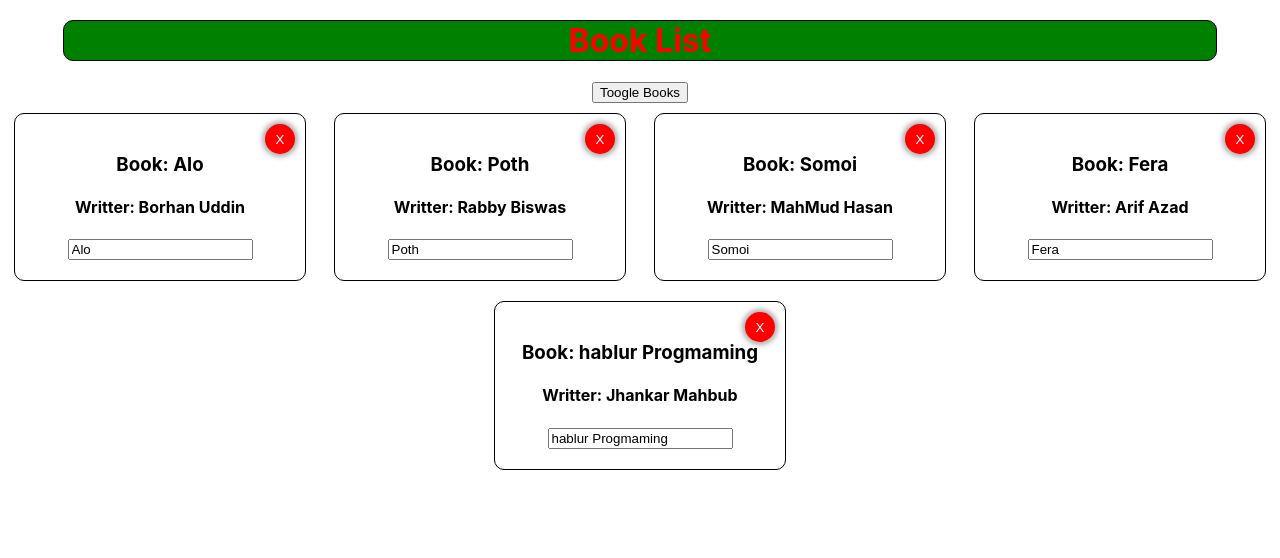
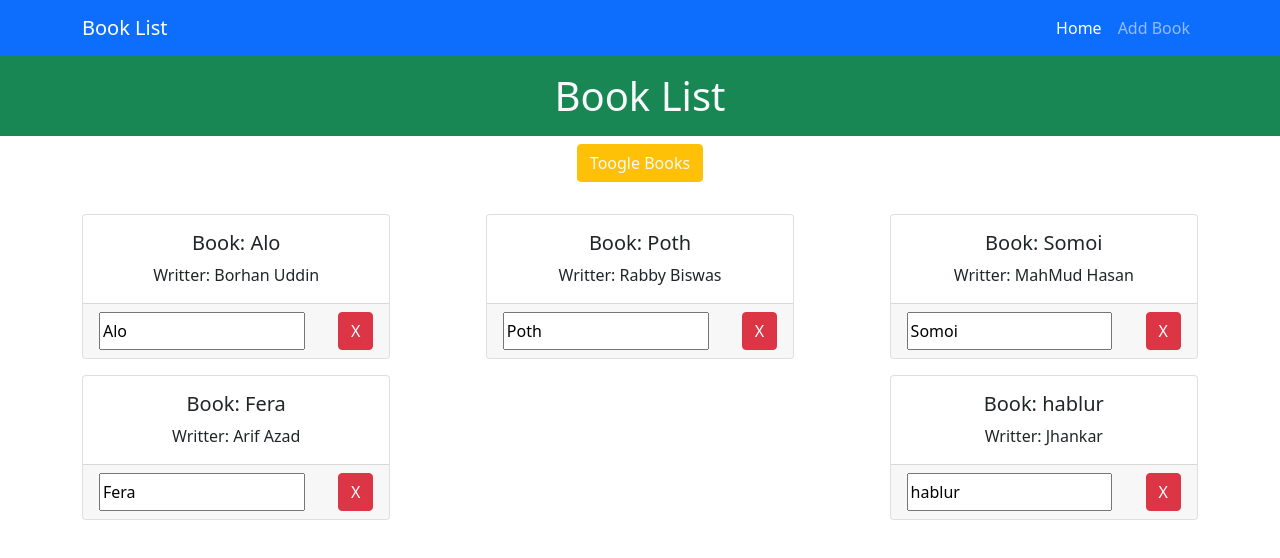
Before and after one commit to wapborhan/book_list-react, a React (Create React App) app: page / in a window 1280 px wide. Shown: the top 558 px of the page. Built offline with nearby package versions, Linux system fonts and the light colour scheme.

Commit message:
route add

```diff
--- a/package.json
+++ b/package.json
@@ -6,8 +6,11 @@
     "@testing-library/jest-dom": "^5.16.1",
     "@testing-library/react": "^12.1.2",
     "@testing-library/user-event": "^13.5.0",
+    "bootstrap": "^5.1.3",
     "react": "^17.0.2",
     "react-dom": "^17.0.2",
+    "react-router": "^6.2.1",
+    "react-router-dom": "^6.2.1",
     "react-scripts": "5.0.0",
     "web-vitals": "^2.1.2"
   },
--- a/public/index.html
+++ b/public/index.html
@@ -1,14 +1,12 @@
 <!DOCTYPE html>
 <html lang="en">
+
 <head>
   <meta charset="utf-8" />
   <link rel="icon" href="%PUBLIC_URL%/favicon.ico" />
   <meta name="viewport" content="width=device-width, initial-scale=1" />
   <meta name="theme-color" content="#000000" />
-    <meta
-      name="description"
-      content="Web site created using create-react-app"
-    />
+  <meta name="description" content="Web site created using create-react-app" />
   <link rel="apple-touch-icon" href="%PUBLIC_URL%/logo192.png" />
   <!--
       manifest.json provides metadata used when your web app is installed on a
@@ -24,20 +22,13 @@
       work correctly both with client-side routing and a non-root public URL.
       Learn how to configure a non-root public URL by running `npm run build`.
     -->
-    <title>React App</title>
+  <title>Book List</title>
 </head>
+
 <body>
   <noscript>You need to enable JavaScript to run this app.</noscript>
   <div id="root"></div>
-    <!--
-      This HTML file is a template.
-      If you open it directly in the browser, you will see an empty page.
 
-      You can add webfonts, meta tags, or analytics to this file.
-      The build step will place the bundled scripts into the <body> tag.
+</body>
 
-      To begin the development, run `npm start` or `yarn start`.
-      To create a production bundle, use `npm run build` or `yarn build`.
-    -->
-  </body>
 </html>
--- a/src/App.js
+++ b/src/App.js
@@ -1,13 +1,15 @@
 import "./stylesheets/Main.css";
 import MainComponent from "./components/MainComponent";
 // import MainPerson from "./components/MainPerson";
+import "../node_modules/bootstrap/dist/css/bootstrap.min.css";
+import { BrowserRouter } from "react-router-dom";
 
 const App = () => {
   return (
-    <div>
+    <BrowserRouter>
       <MainComponent />
       {/* <MainPerson /> */}
-    </div>
+    </BrowserRouter>
   );
 };
 
--- a/src/assets/book.js
+++ b/src/assets/book.js
@@ -3,7 +3,7 @@ const books = [
   { id: 2, bookName: "Poth", writter: "Rabby Biswas" },
   { id: 3, bookName: "Somoi", writter: "MahMud Hasan" },
   { id: 4, bookName: "Fera", writter: "Arif Azad" },
-  { id: 5, bookName: "hablur Progmaming", writter: "Jhankar Mahbub" },
+  { id: 5, bookName: "hablur ", writter: "Jhankar " },
 ];
 
 export default books;
--- a/src/components/MainComponent.js
+++ b/src/components/MainComponent.js
@@ -1,7 +1,9 @@
-import react, { Component } from "react";
+import React, { Component } from "react";
 import book from "../assets/book";
 import BookList from "./list/BookList";
 import NewBook from "./represent/NewBook";
+import Header from "./pages/Header";
+import { Route, Routes } from "react-router-dom";
 
 class MainComponent extends Component {
   // state
@@ -9,15 +11,7 @@ class MainComponent extends Component {
     books: book,
     showBooks: true,
   };
-  // changebookState = (newBook) => {
-  //   this.setState({
-  //     books: [
-  //       { bookName: newBook, writter: "Borhan Uddin" },
-  //       { bookName: "Amader somoi", writter: "Rabby Biswas" },
-  //       { bookName: "Polish", writter: "Farhabi Islam" },
-  //     ],
-  //   });
-  // };
+
   changeInput = (event, index) => {
     const book = {
       ...this.state.books[index],
@@ -57,32 +51,42 @@ class MainComponent extends Component {
 
     return (
       <div className="App">
-        <h1 className="head">Book List</h1>
-        <button onClick={this.toogleBooks}>Toogle Books</button>
-        {/* <button
-          onClick={this.changebookState.bind(this, "Sukher Paira Koire??")}
-        >
-          Change Book
-        </button> */}
-        <br />
-        <div className="booklist">
-          {books}
-
-          {/* <Book
+        <Header />
+        {/* <div className="booklist card-deck  ">
+          <Book
             bookName={this.state.books[0].bookName}
             writter={this.state.books[0].writter}
             changeInpt={this.changeInput}
           />
-          <Book
-            bookName={this.state.books[1].bookName}
-            writter={this.state.books[1].writter}
+        </div> */}
+
+        <Routes>
+          <Route
+            exact
+            path="/"
+            element={
+              <div className="container-flued">
+                <div className="row">
+                  <div className="col-lg-12">
+                    <h1 className="text-center bg-success pt-3 pb-3 text-light">
+                      Book List
+                    </h1>
+                  </div>
+                </div>
+                <div className="container">
+                  <button
+                    className="btn btn-warning text-light"
+                    onClick={this.toogleBooks}
+                  >
+                    Toogle Books
+                  </button>
+                  <div className="booklist card-deck mt-3">{books}</div>
+                </div>
+              </div>
+            }
           />
-          <Book
-            bookName={this.state.books[2].bookName}
-            writter={this.state.books[2].writter}
-            change={this.changebookState}
-          /> */}
-        </div>
+          <Route exact path="/new-book" element={<NewBook />} />
+        </Routes>
       </div>
     );
   }
--- /dev/null
+++ b/src/components/pages/Header.js
@@ -0,0 +1,41 @@
+import React, { Component } from "react";
+import { NavLink } from "react-router-dom";
+
+export default class Header extends Component {
+  render() {
+    return (
+      <nav className="navbar navbar-expand-lg navbar-dark bg-primary">
+        <div className="container">
+          <a className="navbar-brand" href="/">
+            Book List
+          </a>
+          <button
+            className="navbar-toggler"
+            type="button"
+            data-bs-toggle="collapse"
+            data-bs-target="#navbarSupportedContent"
+            aria-controls="navbarSupportedContent"
+            aria-expanded="false"
+            aria-label="Toggle navigation"
+          >
+            <span className="navbar-toggler-icon"></span>
+          </button>
+          <div className="collapse navbar-collapse" id="navbarSupportedContent">
+            <ul className="navbar-nav ms-auto mb-2 mb-lg-0">
+              <li className="nav-item">
+                <NavLink className="nav-link" to="/">
+                  Home
+                </NavLink>
+              </li>
+              <li className="nav-item">
+                <NavLink className="nav-link" to="/new-book">
+                  Add Book
+                </NavLink>
+              </li>
+            </ul>
+          </div>
+        </div>
+      </nav>
+    );
+  }
+}
--- a/src/components/represent/Book.js
+++ b/src/components/represent/Book.js
@@ -3,13 +3,22 @@ import "../../stylesheets/Book.css";
 
 const Book = (props) => {
   return (
-    <div className="book-item">
-      <h3>Book: {props.bookName}</h3>
-      <h4>Writter: {props.writter}</h4>
-      <input type="text" onChange={props.changeInpt} value={props.bookName} />
-      <button className="dlt" onClick={props.delete}>
-        X
-      </button>
+    <div className="card mt-3">
+      <div className="card-body">
+        <h5 className="card-title">Book: {props.bookName}</h5>
+        <p className="card-text">Writter: {props.writter}</p>
+      </div>
+      <div className="card-footer d-flex justify-content-between">
+        <input
+          className="w-75"
+          type="text"
+          onChange={props.changeInpt}
+          value={props.bookName}
+        />
+        <button className="btn btn-danger rounded" onClick={props.delete}>
+          X
+        </button>
+      </div>
     </div>
   );
 };
```
Also changed, not shown: 1 other file (tests, documents, lock files or other folders). Lines whose indentation alone changed are shown as unchanged.
